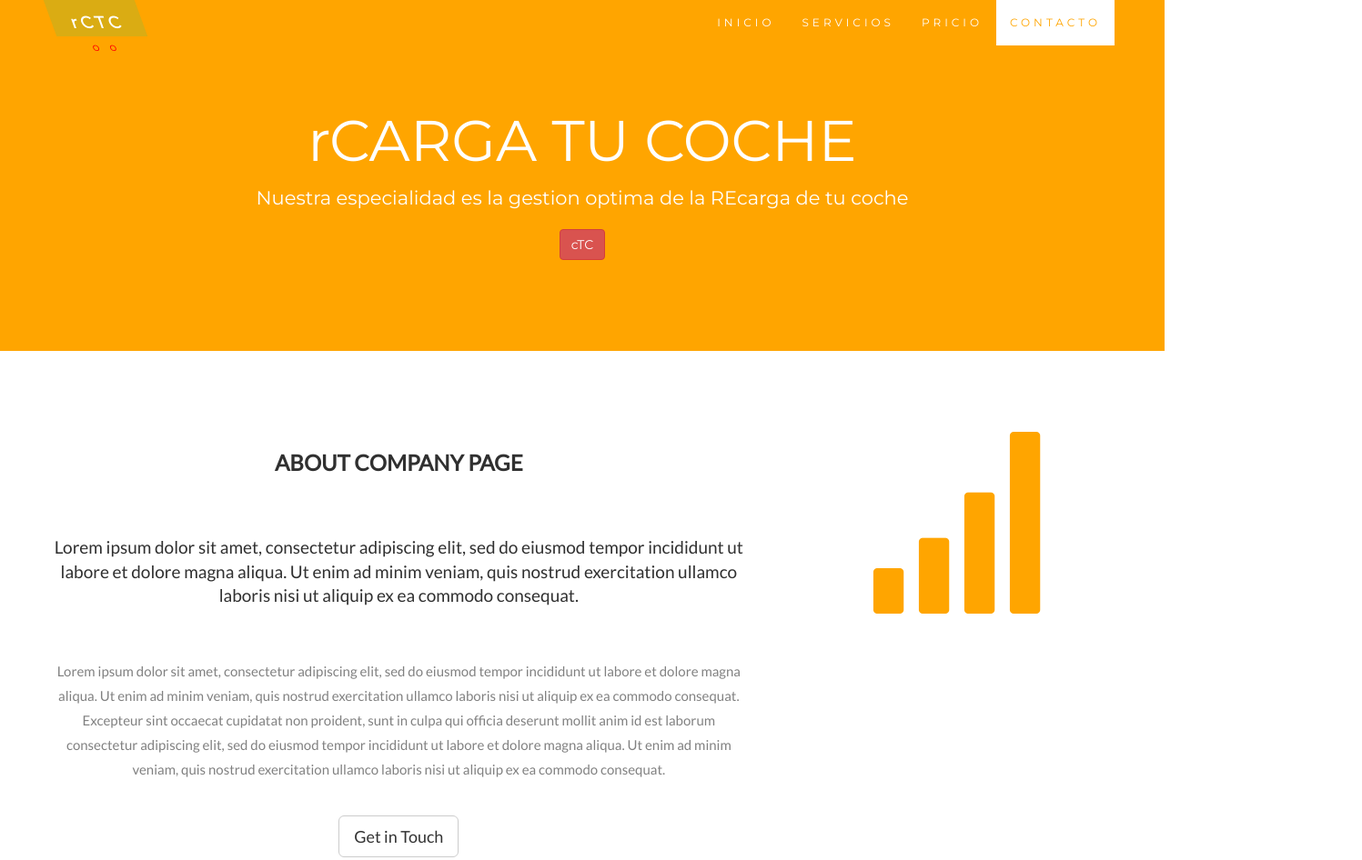
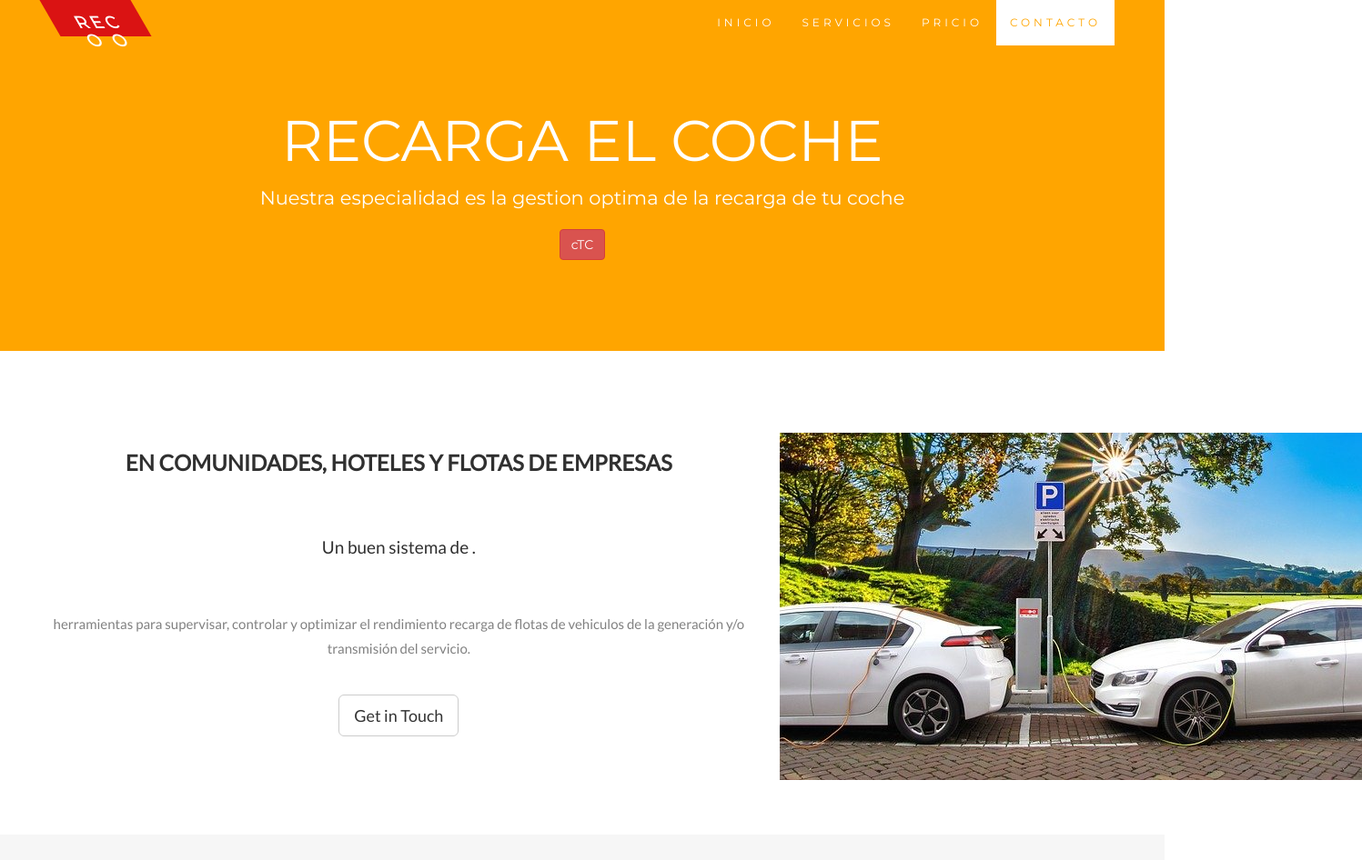
Before and after one commit to recargaelcoche/recargaelcoche.github.io, a plain HTML site: page index.html in a window 1280 px wide. Shown: the top 946 px of the page at 91% size, 1497 px wide, since content can reach past the window. Drawn offline with nearby package versions, Linux system fonts and the light colour scheme.

Commit message:
prg jue 10 jun 2021 12:19:24 CEST

```diff
--- a/css.css
+++ b/css.css
@@ -22,8 +22,8 @@ h4 {
 .parallelogram {
 	width: 100px;
 	height: 40px;
-	transform: skew(20deg);
-	background: rgb(218, 172, 19);
+	transform: skew(30deg);
+	background: rgb(218, 19, 19);
 }
 .jumbotron {
   background-color: orange;
--- a/index.html
+++ b/index.html
@@ -24,7 +24,7 @@
           <span class="icon-bar"></span>
           <span class="icon-bar"></span>
         </button>
-        <a class="navbar-brand parallelogram" href="#myPage"><strong></strong><b>rCTC <h6 style="color:red">o   o</h6></b></strong></strong></a>
+        <a class="navbar-brand parallelogram" href="#myPage"><strong></strong><b>REC O            O</b></strong></strong></a>
       </div>
       <div class="collapse navbar-collapse" id="myNavbar">
         <ul class="nav navbar-nav navbar-right">
@@ -39,8 +39,8 @@
   </nav>
 
   <div class="jumbotron text-center">
-    <h1>rCARGA TU COCHE</h1>
-    <p>Nuestra especialidad es la gestion optima de la REcarga de tu  coche  </p>
+    <h1>RECARGA EL COCHE</h1>
+    <p>Nuestra especialidad es la gestion optima de la recarga de tu  coche  </p>
 
     <form action="#contact">
       <input class="btn btn-danger" type="submit" value="cTC" />
@@ -53,19 +53,13 @@
   <div id="about" class="container-fluid">
     <div class="row">
       <div class="col-sm-8">
-        <h2>About Company Page</h2><br>
-        <h4>Lorem ipsum dolor sit amet, consectetur adipiscing elit, sed do eiusmod tempor incididunt ut labore et
-          dolore magna aliqua. Ut enim ad minim veniam, quis nostrud exercitation ullamco laboris nisi ut aliquip ex ea
-          commodo consequat.</h4><br>
-        <p>Lorem ipsum dolor sit amet, consectetur adipiscing elit, sed do eiusmod tempor incididunt ut labore et dolore
-          magna aliqua. Ut enim ad minim veniam, quis nostrud exercitation ullamco laboris nisi ut aliquip ex ea commodo
-          consequat. Excepteur sint occaecat cupidatat non proident, sunt in culpa qui officia deserunt mollit anim id
-          est laborum consectetur adipiscing elit, sed do eiusmod tempor incididunt ut labore et dolore magna aliqua. Ut
-          enim ad minim veniam, quis nostrud exercitation ullamco laboris nisi ut aliquip ex ea commodo consequat.</p>
+        <h2>En comunidades, hoteles y flotas de empresas</h2><br>
+        <h4>Un buen sistema de .</h4><br>
+        <p>herramientas para supervisar, controlar y optimizar el rendimiento recarga de flotas de vehiculos de la generación y/o transmisión del servicio.</p>
         <br><button href="#contact" class="btn btn-default btn-lg">Get in Touch</button>
       </div>
       <div class="col-sm-4">
-        <span class="glyphicon glyphicon-signal logo"></span>
+        <img src="fig/car-3117778_640.jpg" alt="">
       </div>
     </div>
   </div>
```
Also changed, not shown: fig/car-3117778_640.jpg (added), fig/current-gas-station-4636710_640.jpg (added), fig/deadline-2636259_640.jpg (added), fig/electric-car-1458836_640.jpg (added), fig/electric-car-4381728_640.jpg (added), fig/electric-car-734574_640.jpg (added), fig/electric-charge-2301604_640.jpg (added), fig/electricity-meter-96863_640.jpg (added), fig/fuel-meter-311685_640.png (added), fig/meter-3410068_640.jpg (added), fig/tile-2828819_640.jpg (added).
